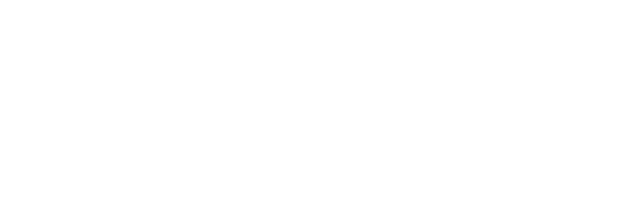
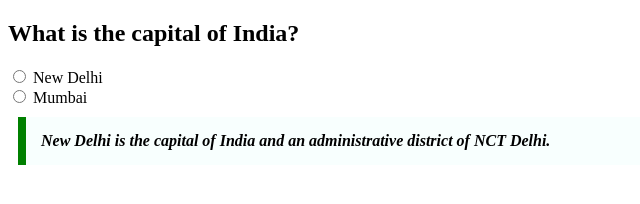
Before and after one commit to acciojob/trivia-Shreya-1403, a website: page main.html in a window 1280 px wide. Shown: the whole page, without its empty margins (0-640 px from the left). Drawn offline with Linux system fonts and the light colour scheme.

Commit message:
created a submission

```diff
--- a/main.html
+++ b/main.html
@@ -8,6 +8,12 @@
 
 <body>
 	<!-- the entire body must be written by student -->
+	<h2>What is the capital of India?</h2>
+    <input type="radio" id="city" name="New Delhi" value="New Delhi">
+    <label for="city">New Delhi</label> <br>
+    <input type="radio" id="city" name="Mumbai" value="Mumbai">
+    <label for="city">Mumbai</label>
+    <cite><blockquote>New Delhi is the capital of India and an administrative district of NCT Delhi.</blockquote></cite>
     <script type="text/javascript" src="./script.js">
 </script>
 
--- a/styles.css
+++ b/styles.css
@@ -1,2 +1,10 @@
 
 /* Your CSS Code here. */
+cite blockquote{
+	max-width: 600px;
+	margin: 10px;
+	padding: 15px;
+	border-left: 8px solid green;
+	background-color: #f8fffe;
+	font-weight: bold;
+}
```
